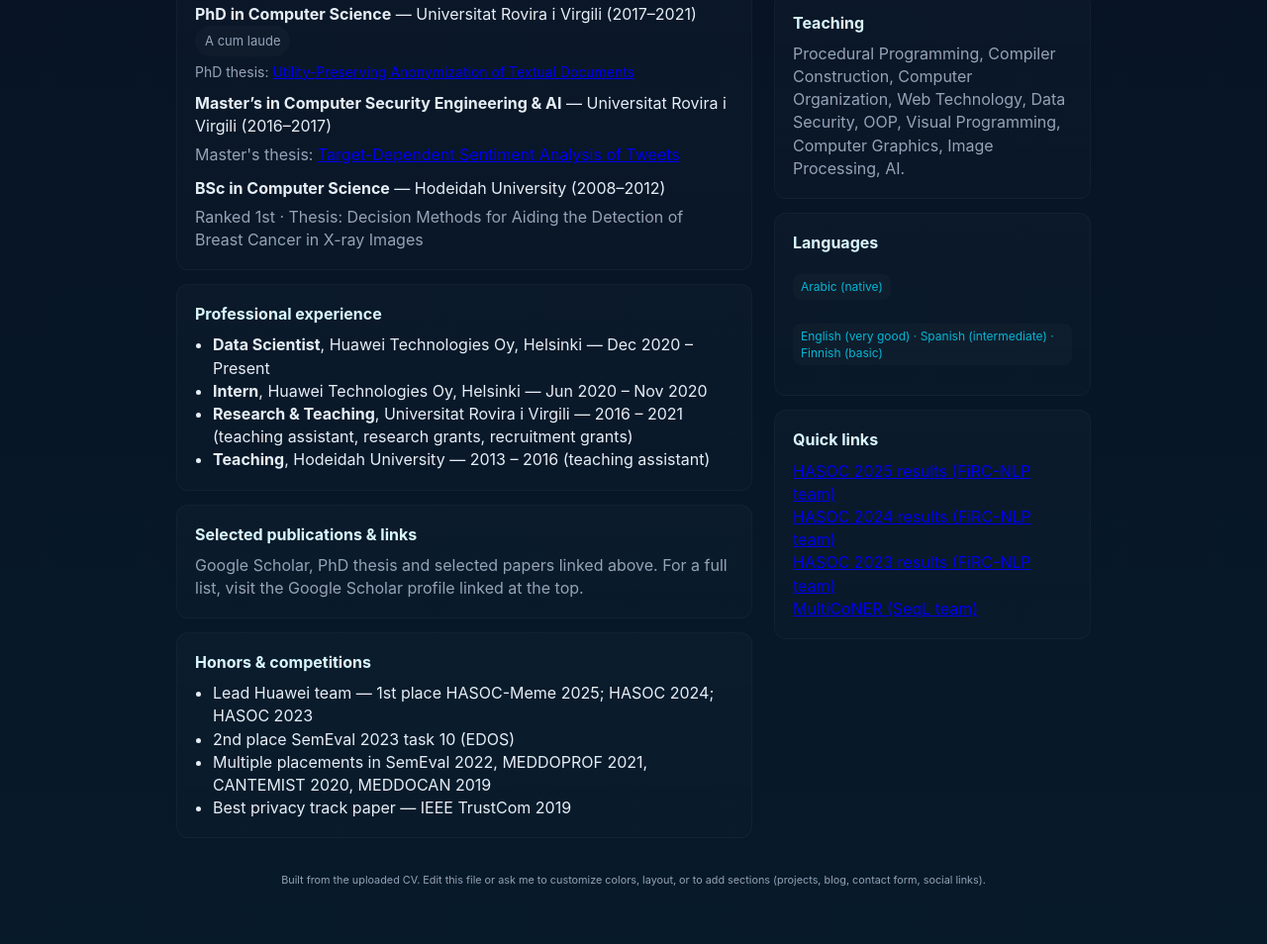
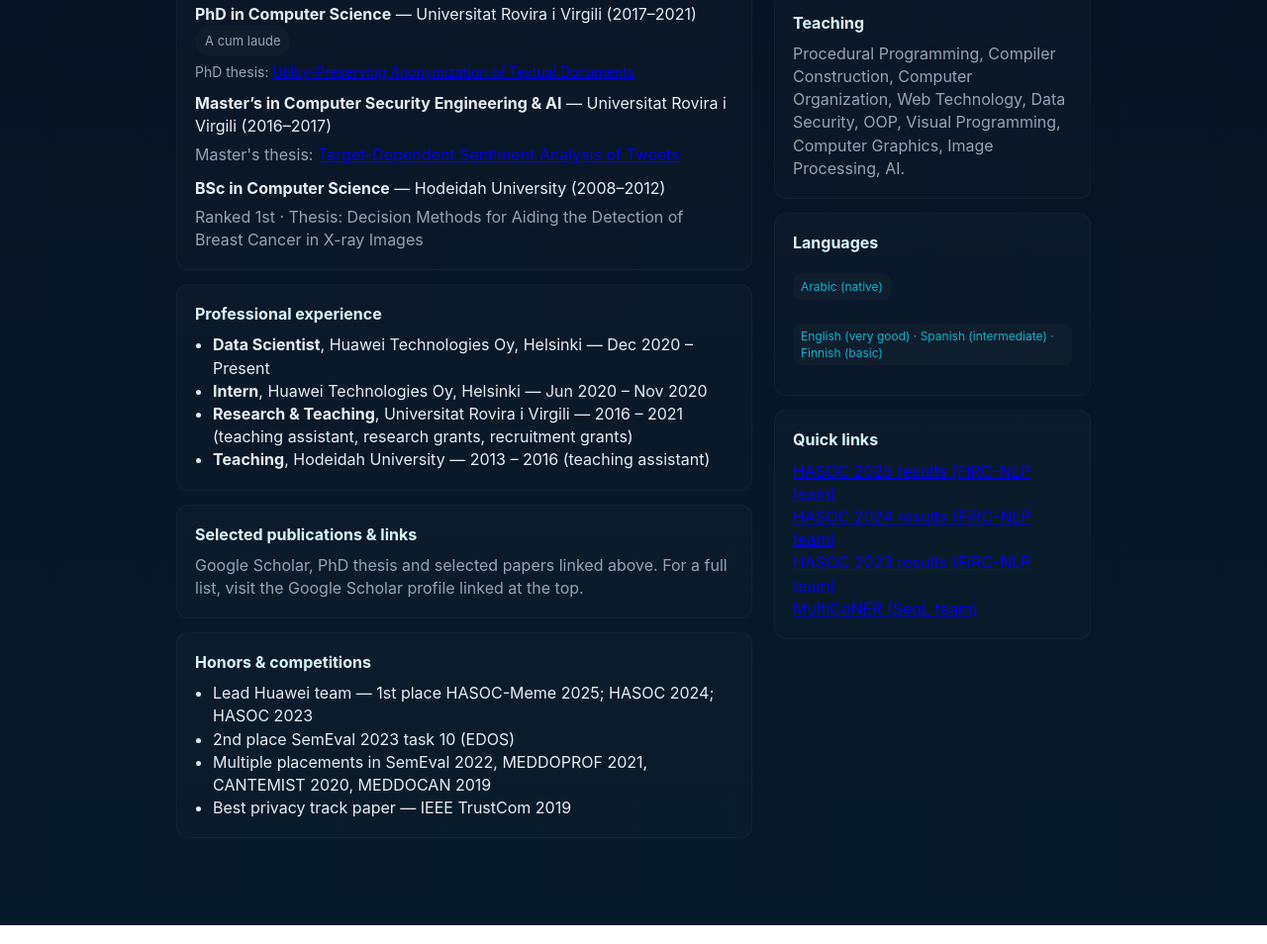
Before and after one commit to fadiabdulf/fadihassan.github.io, a plain HTML site: page index.html in a window 1280 px wide. Shown: the part 387-1341 px from the top of the page at 99% size. Drawn offline with Linux system fonts and the light colour scheme.

Commit message:
Update index.html
Remove footer

```diff
--- a/index.html
+++ b/index.html
@@ -132,7 +132,7 @@
     </main>
 
     <footer>
-      <small>Built from the uploaded CV. Edit this file or ask me to customize colors, layout, or to add sections (projects, blog, contact form, social links).</small>
+      <small></small>
     </footer>
   </div>
 
```
